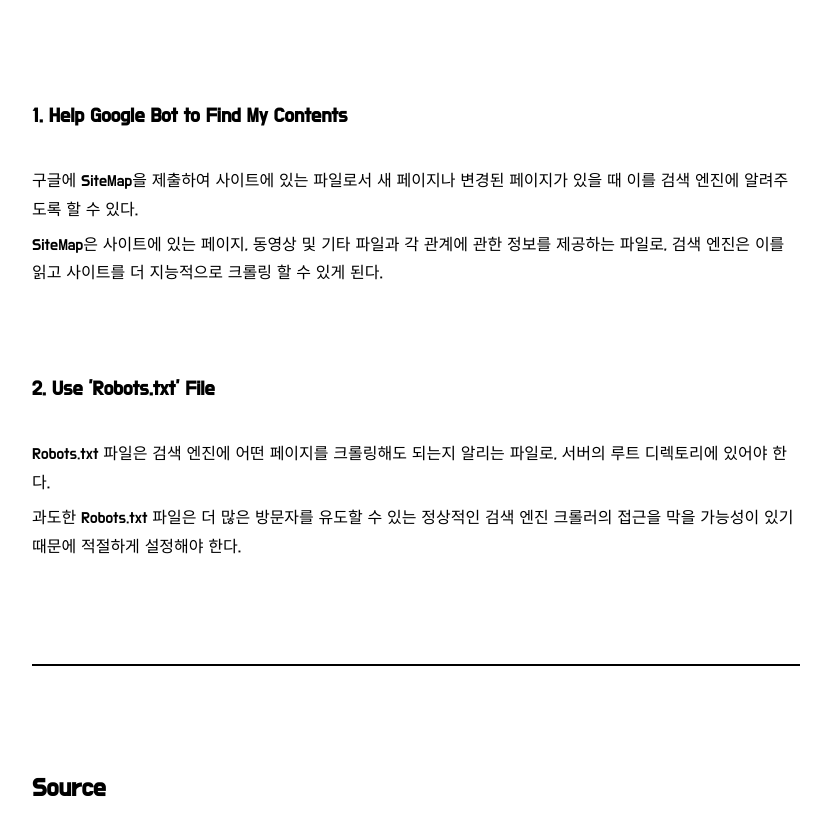
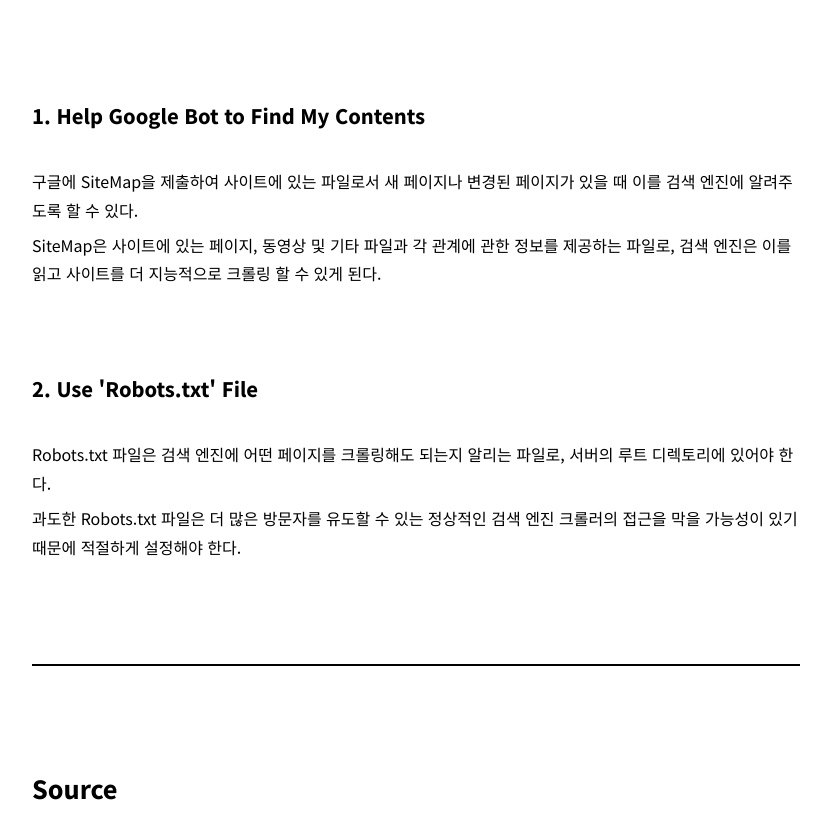
Before and after one commit to tol0608/gatsbyBlog, a Gatsby site: page /00001test/ in a window 1280 px wide. Shown: the part 2-816 px from the top of the page, without its empty margins (224-1055 px from the left). Built offline with nearby package versions, Linux system fonts and the light colour scheme; Gatsby itself is replaced by a stand-in of ours; a web font is replaced by a local one.

Commit message:
Design: "수정 전체 css"
GlobalStyle.tsx,
PostHeadInfo.tsx

css 수정

```diff
--- a/src/components/Common/GlobalStyle.tsx
+++ b/src/components/Common/GlobalStyle.tsx
@@ -8,7 +8,7 @@ const defaultStyle = css`
     padding: 0;
     margin: 0;
     box-sizing: border-box;
-    font-family: 'Do Hyeon', 'Noto Sans KR', serif;
+    font-family: 'Noto Sans KR', serif;
   }
 
   html,
--- a/src/components/Post/PostHeadInfo.tsx
+++ b/src/components/Post/PostHeadInfo.tsx
@@ -52,6 +52,7 @@ const Title = styled.div`
   white-space: normal;
   -webkit-line-clamp: 2;
   -webkit-box-orient: vertical;
+  font-family: 'Do Hyeon', sans-serif;
   font-size: 45px;
   font-weight: 800;
 
```
